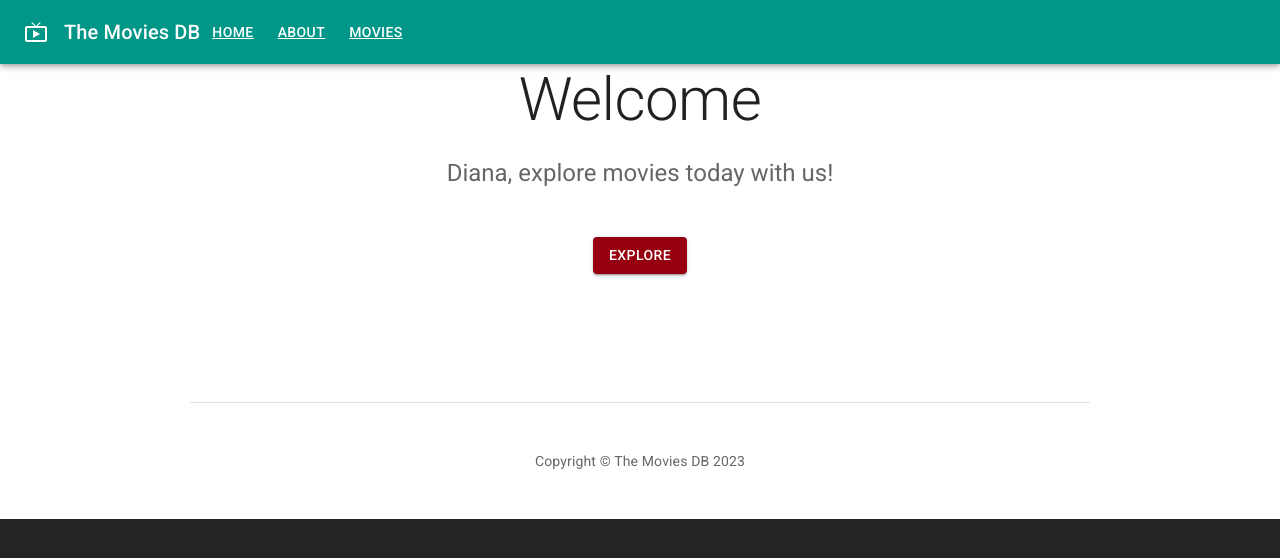
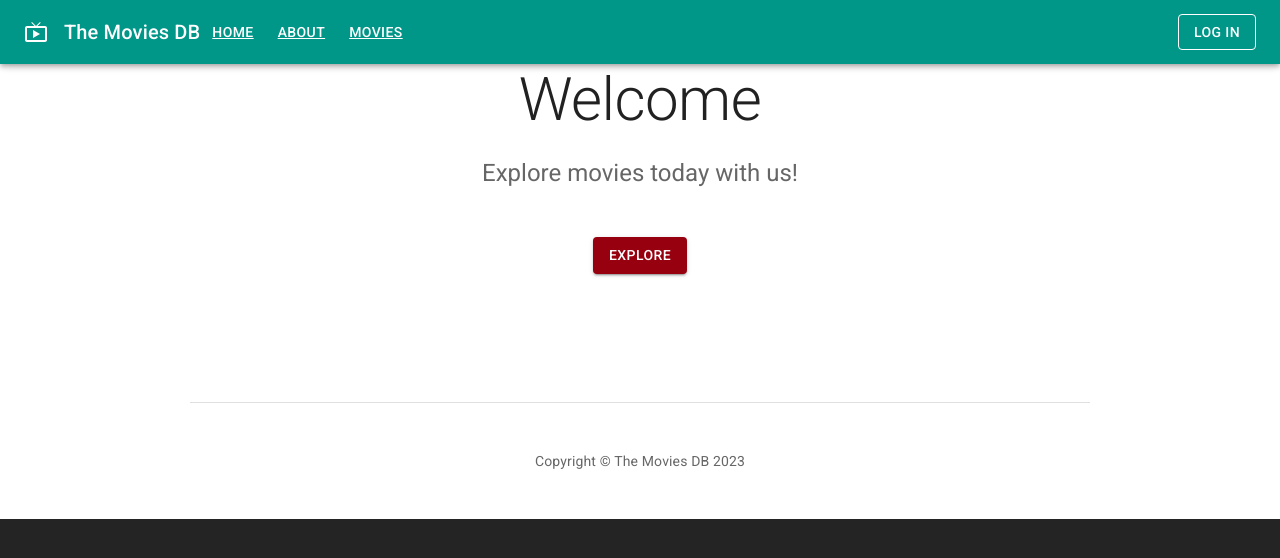
Before and after one commit to DenysBorysiuk/movies-db, a React (Vite) app: page / in a window 1280 px wide. Shown: the top 558 px of the page. Built offline with nearby package versions, Linux system fonts and the light colour scheme; no server answers.

Commit message:
add context

```diff
--- a/src/App.tsx
+++ b/src/App.tsx
@@ -1,9 +1,11 @@
+import { useState } from 'react';
 import { Outlet } from 'react-router-dom';
 import { CssBaseline, createTheme } from '@mui/material';
 import { teal } from '@mui/material/colors';
 import { ThemeProvider } from '@emotion/react';
 
 import { Footer, Header } from '@/components';
+import { AuthContext, AuthInfo, anonymousUser } from '@/context/AuthContext';
 
 const defaultTheme = createTheme({
   palette: {
@@ -15,17 +17,22 @@ const defaultTheme = createTheme({
 });
 
 export const App = () => {
+  // eslint-disable-next-line @typescript-eslint/no-unused-vars
+  const [user, setUser] = useState<AuthInfo>({ user: anonymousUser });
+
   return (
     <ThemeProvider theme={defaultTheme}>
       <CssBaseline />
 
-      <Header />
+      <AuthContext.Provider value={user}>
+        <Header />
 
-      <main>
-        <Outlet />
-      </main>
+        <main>
+          <Outlet />
+        </main>
 
-      <Footer />
+        <Footer />
+      </AuthContext.Provider>
     </ThemeProvider>
   );
 };
--- /dev/null
+++ b/src/components/AuthBar/AuthBar.tsx
@@ -0,0 +1,26 @@
+import { useContext } from 'react';
+import { Button, Typography } from '@mui/material';
+
+import { AuthContext, anonymousUser } from '@/context/AuthContext';
+
+export const AuthBar = () => {
+  const { user } = useContext(AuthContext);
+  const loggedIn = user != anonymousUser;
+
+  if (loggedIn) {
+    return (
+      <>
+        <Typography sx={{ ml: 'auto' }}>Hello, {user.name}!</Typography>
+        <Button color="inherit" sx={{ ml: 2 }} variant="outlined">
+          Log out
+        </Button>
+      </>
+    );
+  }
+
+  return (
+    <Button color="inherit" sx={{ ml: 'auto' }} variant="outlined">
+      Log in
+    </Button>
+  );
+};
--- /dev/null
+++ b/src/components/AuthBar/index.ts
@@ -0,0 +1 @@
+export * from './AuthBar';
--- a/src/components/Header/Header.tsx
+++ b/src/components/Header/Header.tsx
@@ -2,6 +2,7 @@ import { LiveTvOutlined } from '@mui/icons-material';
 import { AppBar, Toolbar, Typography } from '@mui/material';
 
 import { Navigation } from '@/components';
+import { AuthBar } from '@/components';
 
 export const Header = () => {
   return (
@@ -14,6 +15,8 @@ export const Header = () => {
         </Typography>
 
         <Navigation />
+
+        <AuthBar />
       </Toolbar>
     </AppBar>
   );
--- a/src/components/index.ts
+++ b/src/components/index.ts
@@ -2,3 +2,4 @@ export * from './Header';
 export * from './Footer';
 export * from './MovieCard';
 export * from './Navigation';
+export * from './AuthBar';
--- /dev/null
+++ b/src/context/AuthContext.tsx
@@ -0,0 +1,13 @@
+import { createContext } from 'react';
+
+export const anonymousUser = {
+  name: 'Anonymous',
+};
+
+export interface AuthInfo {
+  user: {
+    name: string;
+  };
+}
+
+export const AuthContext = createContext<AuthInfo>({ user: anonymousUser });
--- a/src/pages/Home/Home.tsx
+++ b/src/pages/Home/Home.tsx
@@ -1,11 +1,15 @@
+import { useContext } from 'react';
+import { Link as RouterLink } from 'react-router-dom';
 import { Box, Button, Container, Stack, Typography } from '@mui/material';
-import { Link as RouterLink } from 'react-router-dom';
+
+import { AuthContext, anonymousUser } from '@/context/AuthContext';
 
 const Home = () => {
-  const loggedIn = true;
-  const userName = 'Diana';
+  const { user } = useContext(AuthContext);
+  const loggedIn = user != anonymousUser;
+
   const greeting = loggedIn
-    ? `${userName}, explore movies today with us!`
+    ? `${user.name}, explore movies today with us!`
     : 'Explore movies today with us!';
 
   return (
--- a/src/pages/Movies/Movies.tsx
+++ b/src/pages/Movies/Movies.tsx
@@ -1,4 +1,4 @@
-import { useEffect } from 'react';
+import { useContext, useEffect } from 'react';
 import { Container, Grid, LinearProgress, Typography } from '@mui/material';
 
 import { fetchMovies } from '@/redux/moviesSlice.ts';
@@ -6,12 +6,14 @@ import { fetchMovies } from '@/redux/moviesSlice.ts';
 import { MovieCard } from '@/components/MovieCard';
 
 import { useAppDispatch, useAppSelector } from '@/hooks';
+import { AuthContext, anonymousUser } from '@/context/AuthContext';
 
 const Movies = () => {
   const dispatch = useAppDispatch();
   const movies = useAppSelector(state => state.movies.top);
   const loading = useAppSelector(state => state.movies.loading);
-  const loggedIn = true;
+  const { user } = useContext(AuthContext);
+  const loggedIn = user != anonymousUser;
 
   useEffect(() => {
     dispatch(fetchMovies());
```
